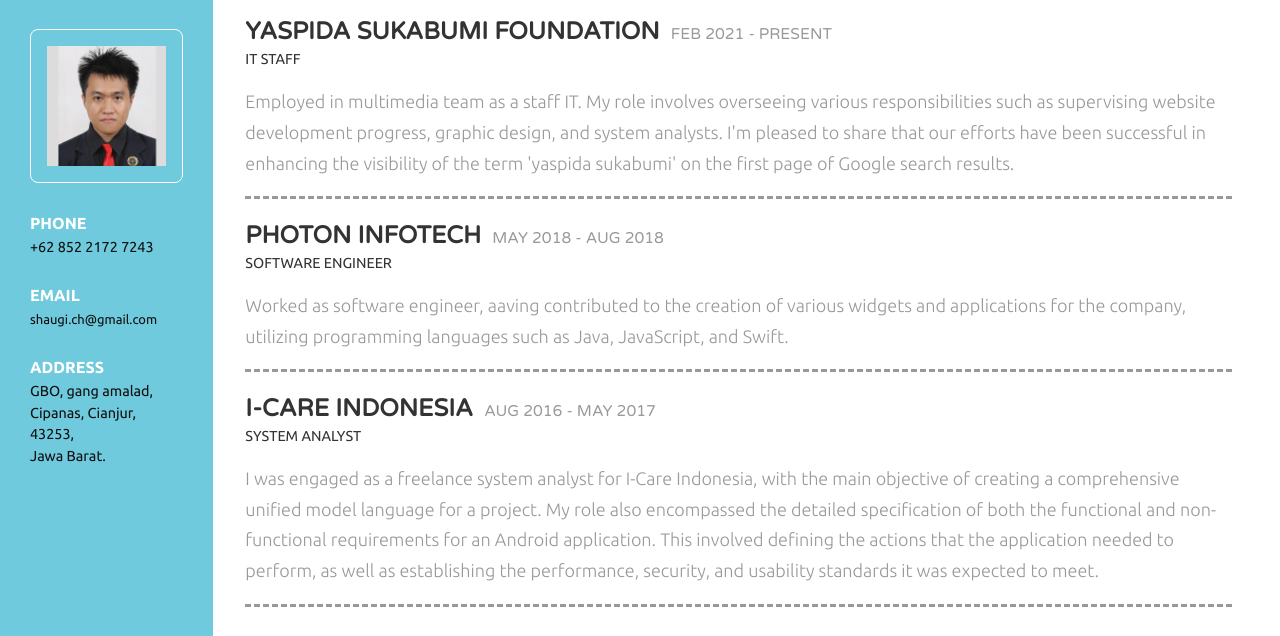
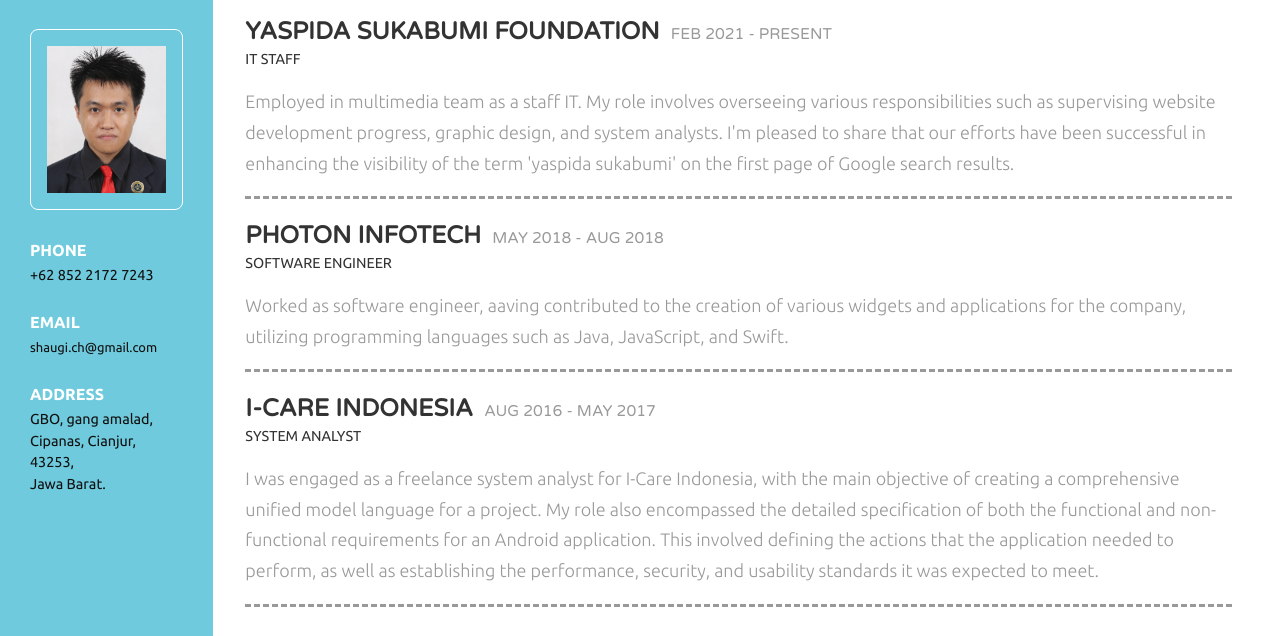
Before and after one commit to yugisch/cv_web, a plain HTML site: page index.html in a window 1280 px wide. Shown: the part 105-741 px from the top of the page. Drawn offline with Linux system fonts and the light colour scheme.

Commit message:
profile picture changed!

```diff
--- a/index.html
+++ b/index.html
@@ -32,7 +32,7 @@ Smartphone Compatible web template, free webdesigns for Nokia, Samsung, LG, Sony
 <div class="col-sm-3 col-md-2 sidebar">
 		 <div class="sidebar_top">
 			 <h1>SHAUGI Chasbullah</h1>
-			 <img src="images/avt.png" alt=""/>
+			 <img src="images/avt2.png" alt=""/>
 		 </div>
 		<div class="details">
 			 <h3>PHONE</h3>
```
Also changed, not shown: images/avt2.PNG (added).
